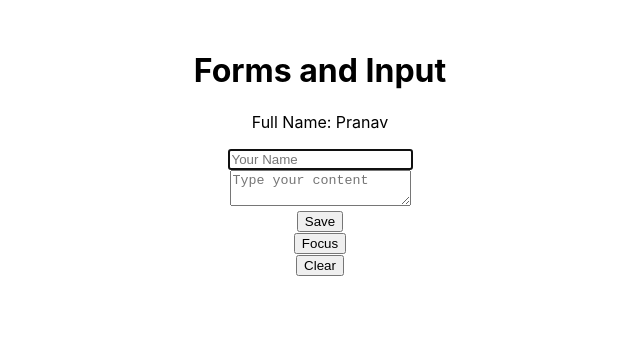
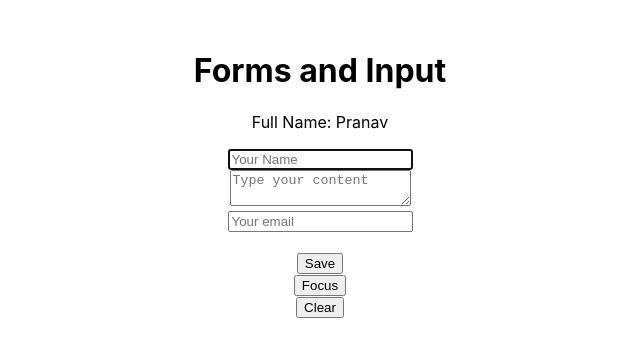
Before and after one commit to Alexmhack/try-react, a React (Create React App) app in the folder try-reactjs/: page / in a window 1280 px wide. Shown: the top 356 px of the page, without its empty margins (320-960 px from the left). Built offline with nearby package versions, Linux system fonts and the light colour scheme.

Commit message:
use reusable input component(function)

```diff
--- a/try-reactjs/src/learning/FormsAndInput.js
+++ b/try-reactjs/src/learning/FormsAndInput.js
@@ -1,4 +1,23 @@
 import React, { Component } from 'react'
+
+function InputElement (props) {
+	function handleChange (event) {
+		if (props.onChange) props.onChange(event)
+	}
+
+	return (
+		<div>
+			<input
+				ref={props.inputRef}
+				name={props.name}
+				type={props.type}
+				value={props.value}
+				placeholder={props.placeholder}
+				onChange={handleChange}
+			/>
+		</div>
+	)
+}
 
 class FormsAndInput extends Component {
 	constructor (props) {
@@ -53,6 +72,7 @@ class FormsAndInput extends Component {
 				<form action='.' method='POST' onSubmit={this.handleSubmit}>
 					<input ref={this.inputFullNameRef} type='text' name='fullName' onChange={this.handleInputChange} placeholder='Your Name' /><br />
 					<textarea required={true} ref={node => this.inputContentRef = node} placeholder='Type your content'></textarea><br />
+					<InputElement name='email' type='email' placeholder='Your email' inputRef={node => this.inputElementRef = node} /><br />
 					<button type='submit'>Save</button><br />
 					<button onClick={this.handleFocusClick} type='submit'>Focus</button><br />
 					<button onClick={this.handleClearClick} type='submit'>Clear</button><br />
```
